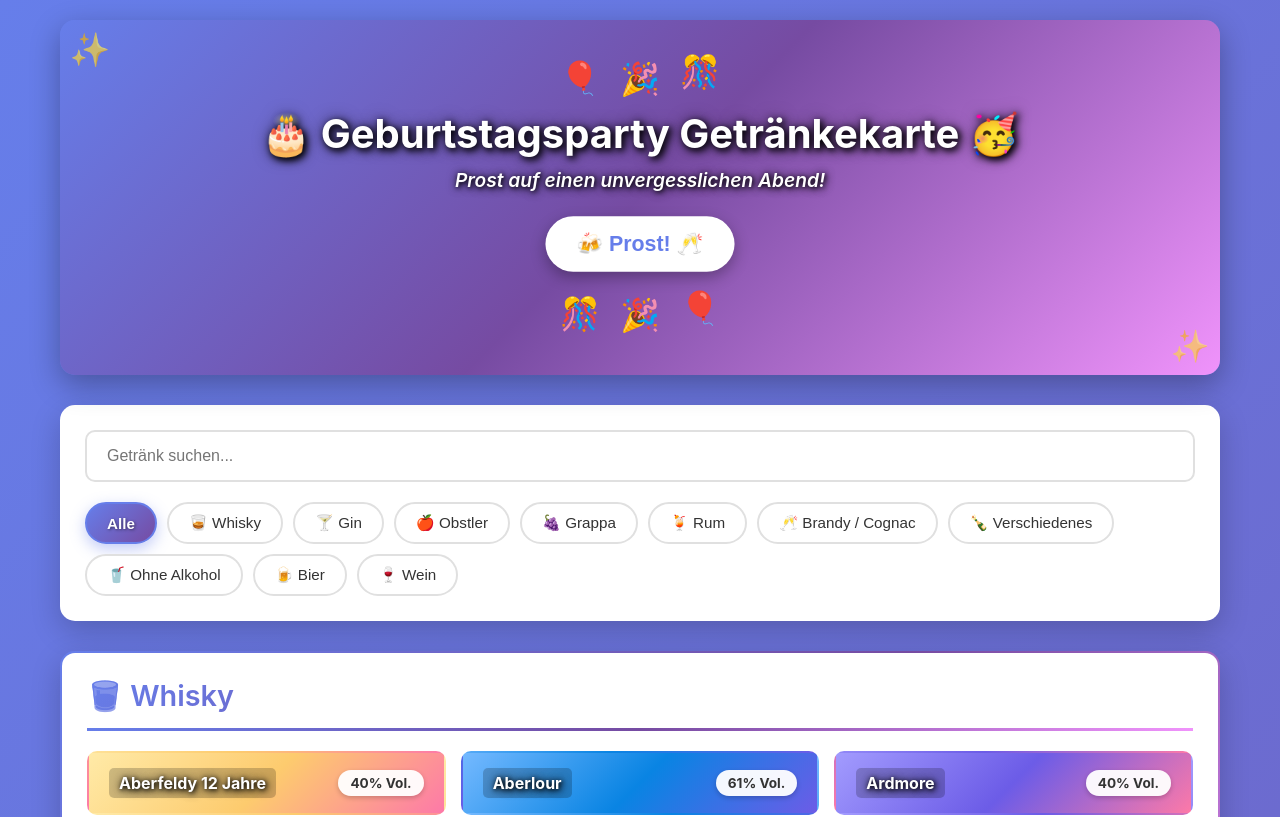
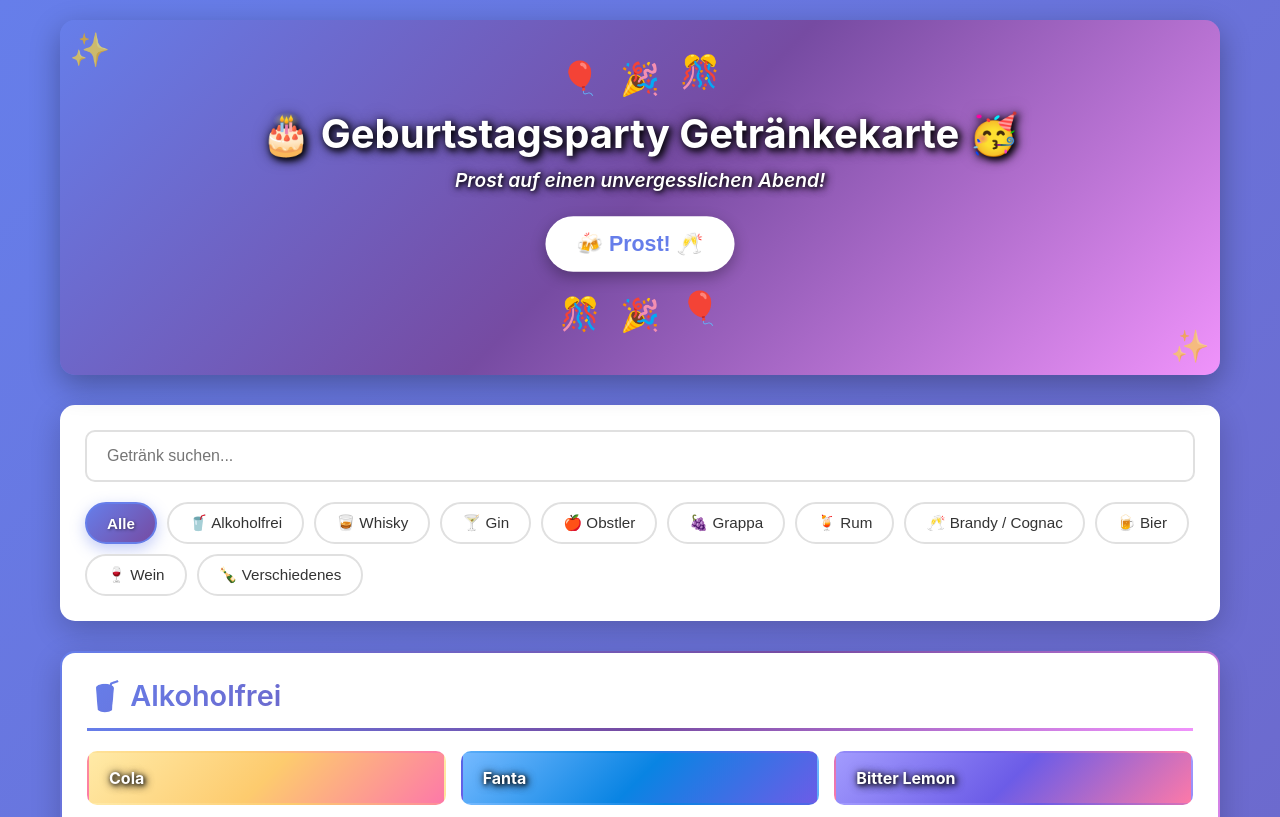
Before and after one commit to FaTiMi2025/Getraenke, a React (Vite) app: page / in a window 1280 px wide. Shown: the top 817 px of the page. Built offline with nearby package versions, Linux system fonts and the light colour scheme.

Commit message:
improve visibility

```diff
--- a/src/App.css
+++ b/src/App.css
@@ -288,9 +288,6 @@
                0 0 10px rgba(0, 0, 0, 0.5);
   position: relative;
   z-index: 1;
-  background: rgba(0, 0, 0, 0.2);
-  padding: 5px 10px;
-  border-radius: 5px;
 }
 
 .drink-alcohol {
--- a/src/data/drinks.js
+++ b/src/data/drinks.js
@@ -52,13 +52,13 @@ export const drinks = [
   { id: 51, name: "Wodka Pan Tadeusz", alcohol: 40, category: "Verschiedenes" },
   { id: 52, name: "Brombeerlikör Heiner Schiefer", alcohol: 17, category: "Verschiedenes" },
   { id: 53, name: "Johannisbeerlikör Heiner Schiefer", alcohol: 17, category: "Verschiedenes" },
-  { id: 54, name: "Cola", alcohol: null, category: "Ohne Alkohol" },
-  { id: 55, name: "Fanta", alcohol: null, category: "Ohne Alkohol" },
-  { id: 56, name: "Bitter Lemon", alcohol: null, category: "Ohne Alkohol" },
-  { id: 57, name: "Malzbier", alcohol: null, category: "Ohne Alkohol" },
-  { id: 58, name: "Sprudel", alcohol: null, category: "Ohne Alkohol" },
-  { id: 59, name: "Stilles Wasser", alcohol: null, category: "Ohne Alkohol" },
-  { id: 60, name: "Espresso", alcohol: null, category: "Ohne Alkohol" },
+  { id: 54, name: "Cola", alcohol: null, category: "Alkoholfrei" },
+  { id: 55, name: "Fanta", alcohol: null, category: "Alkoholfrei" },
+  { id: 56, name: "Bitter Lemon", alcohol: null, category: "Alkoholfrei" },
+  { id: 57, name: "Malzbier", alcohol: null, category: "Alkoholfrei" },
+  { id: 58, name: "Sprudel", alcohol: null, category: "Alkoholfrei" },
+  { id: 59, name: "Stilles Wasser", alcohol: null, category: "Alkoholfrei" },
+  { id: 60, name: "Espresso", alcohol: null, category: "Alkoholfrei" },
   { id: 61, name: "Alpiersbacher Klosterbräu", alcohol: null, category: "Bier" },
   { id: 62, name: "Glühwein rot", alcohol: 10, category: "Wein" },
   { id: 63, name: "WG Lauffen - Sauvignon Blanc", alcohol: 12, category: "Wein" },
@@ -70,16 +70,16 @@ export const drinks = [
 ];
 
 export const categories = [
+  "Alkoholfrei",
   "Whisky",
   "Gin",
   "Obstler",
   "Grappa",
   "Rum",
   "Brandy / Cognac",
-  "Verschiedenes",
-  "Ohne Alkohol",
   "Bier",
-  "Wein"
+  "Wein",
+  "Verschiedenes"
 ];
 
 export const categoryEmojis = {
@@ -90,7 +90,7 @@ export const categoryEmojis = {
   "Rum": "🍹",
   "Brandy / Cognac": "🥂",
   "Verschiedenes": "🍾",
-  "Ohne Alkohol": "🥤",
+  "Alkoholfrei": "🥤",
   "Bier": "🍺",
   "Wein": "🍷"
 };
```
